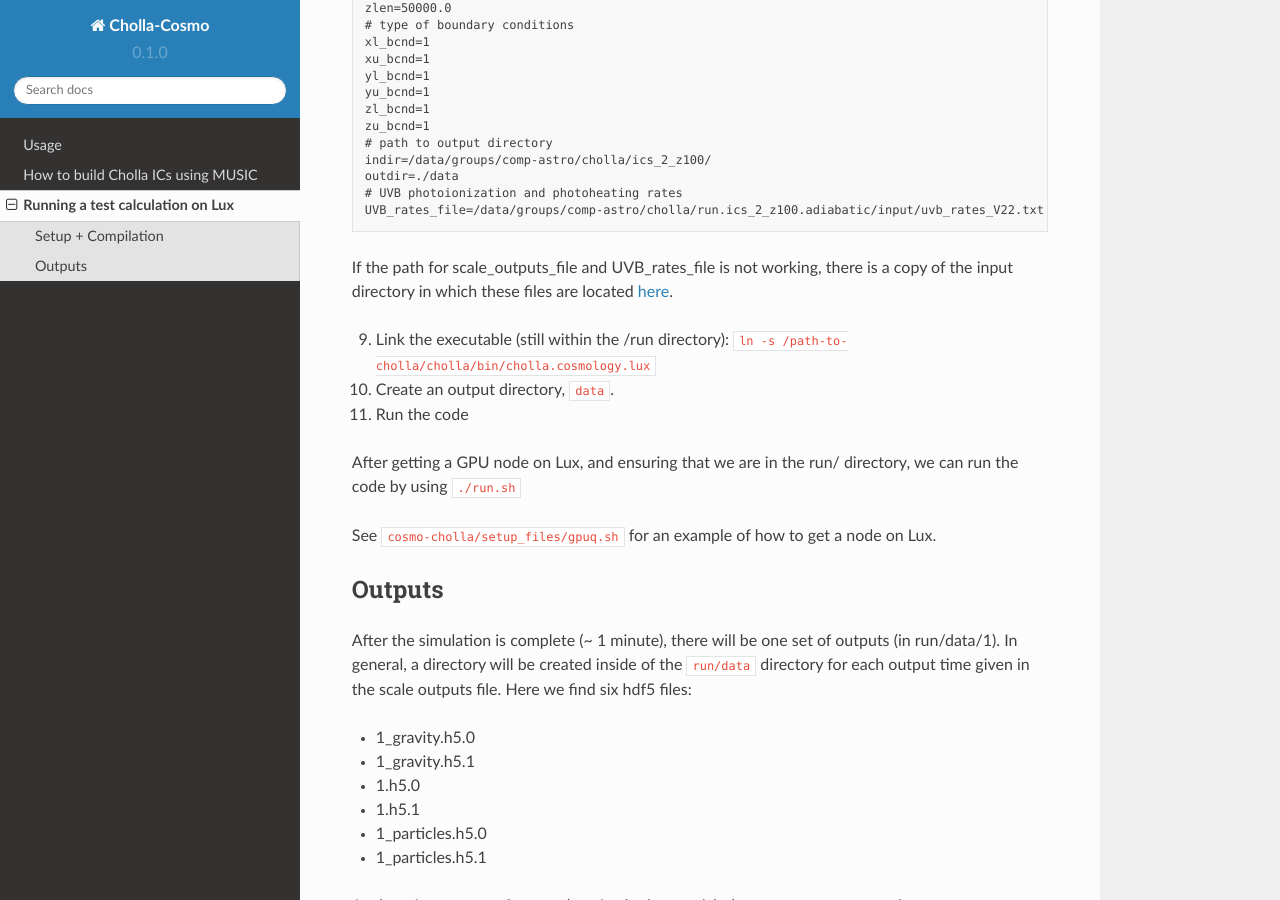
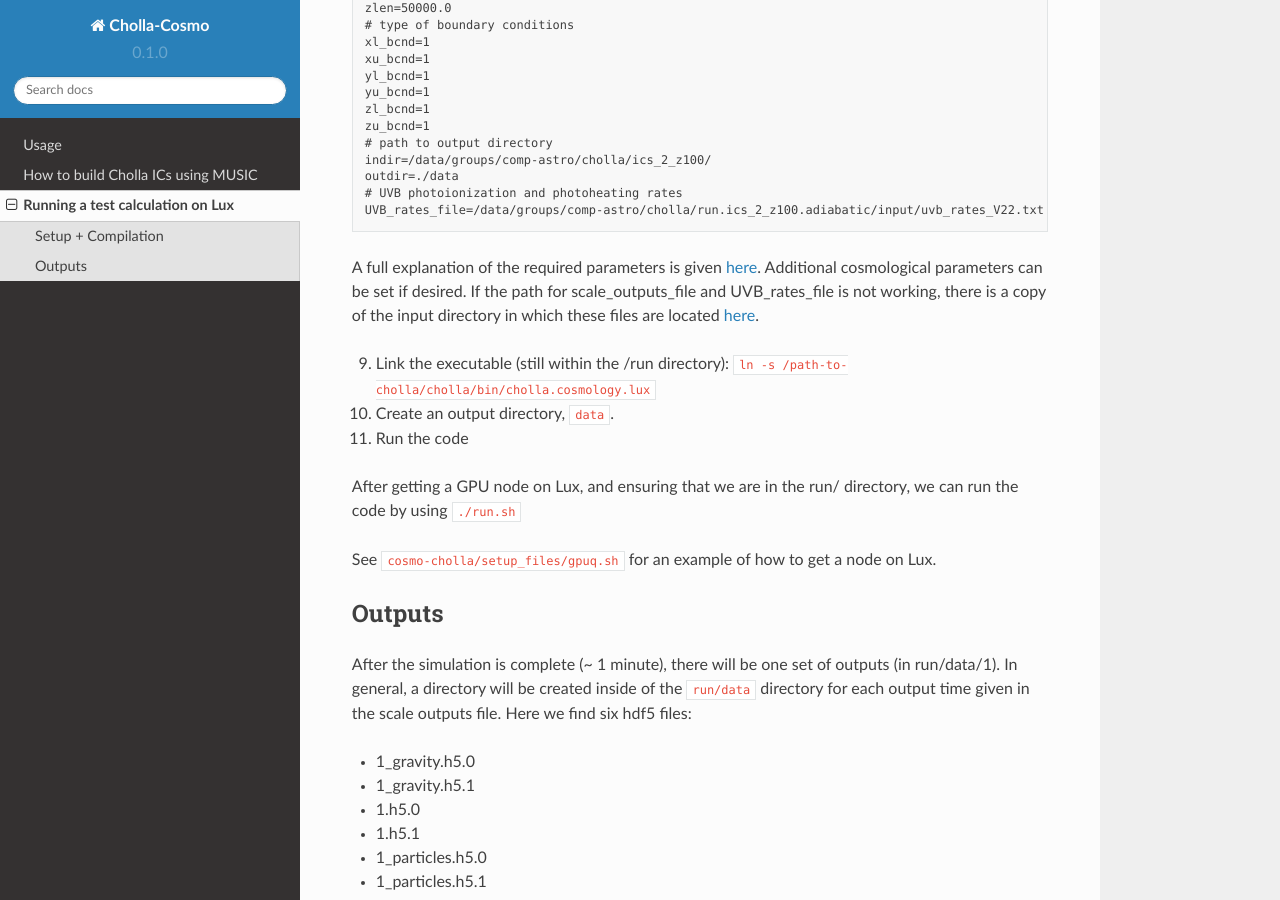
Before and after one commit to evazlimen/cholla-cosmo, a Sphinx documentation site: the page built from docs/source/lux_test_calculation.rst, in a window 1280 px wide and 900 px high, scrolled down 1990 px. Built offline with Sphinx 7.4.7 and the Read the Docs theme 2.0.0, drawn with Linux system fonts in a browser that asks for light colours.

Commit message:
Update lux_test_calculation.rst

```diff
--- a/docs/source/lux_test_calculation.rst
+++ b/docs/source/lux_test_calculation.rst
@@ -47,7 +47,8 @@ In the run/ directory:
   :language: text
 
 
-If the path for scale_outputs_file and UVB_rates_file is not working, there is a copy of the input directory in which these files are located `here <https://github.com/evazlimen/cholla-cosmo/tree/main/docs/setup_files/input>`_.
+A full explanation of the required parameters is given `here <https://github.com/cholla-hydro/cholla/wiki/Input-File-Parameters>`_. Additional cosmological parameters can be set if desired. If the path for scale_outputs_file and UVB_rates_file is not working, there is a copy of the input directory in which these files are located `here <https://github.com/evazlimen/cholla-cosmo/tree/main/docs/setup_files/input>`_.
+
 
 9. Link the executable (still within the /run directory): ``ln -s /path-to-cholla/cholla/bin/cholla.cosmology.lux``
 
```
